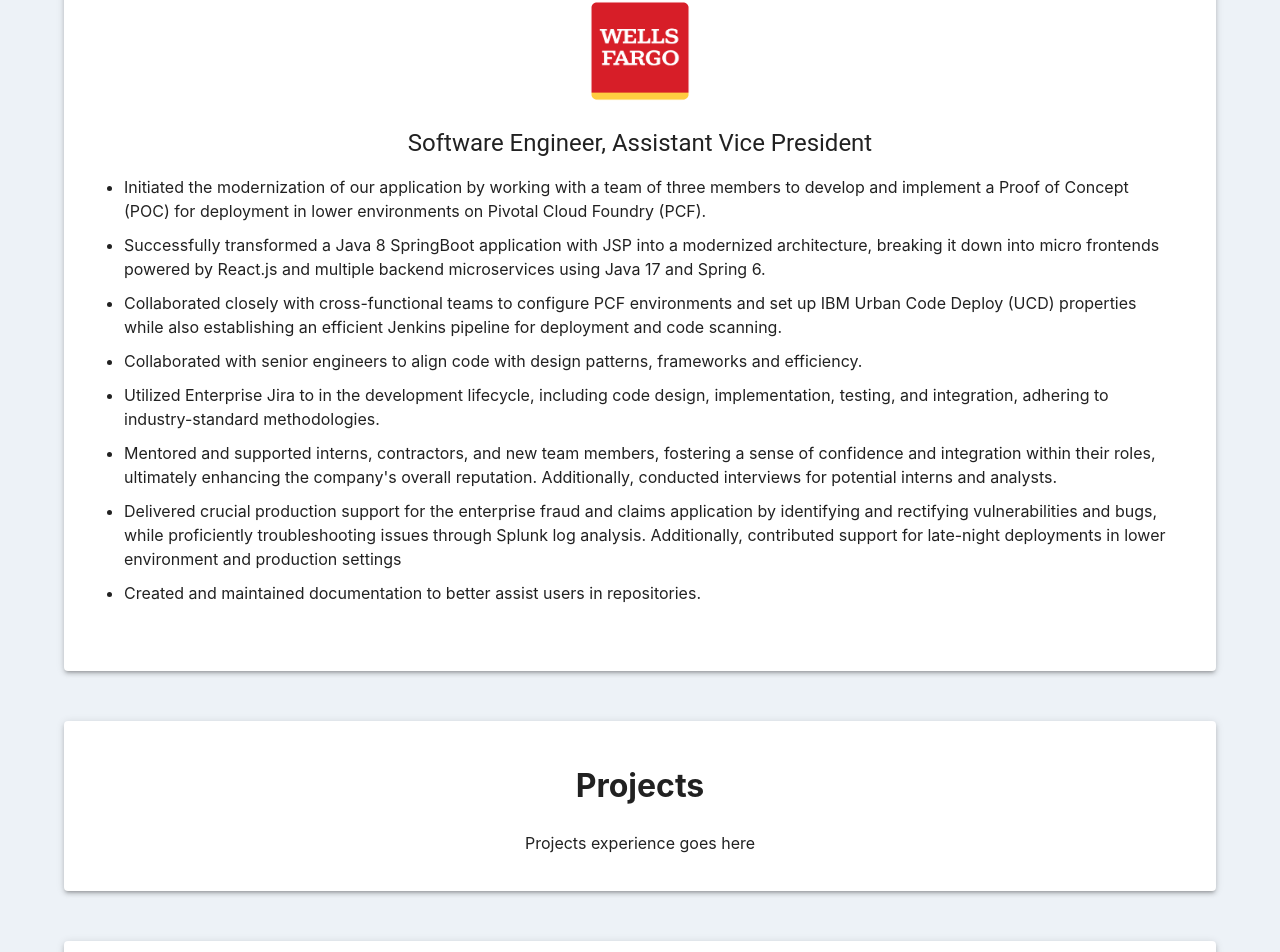
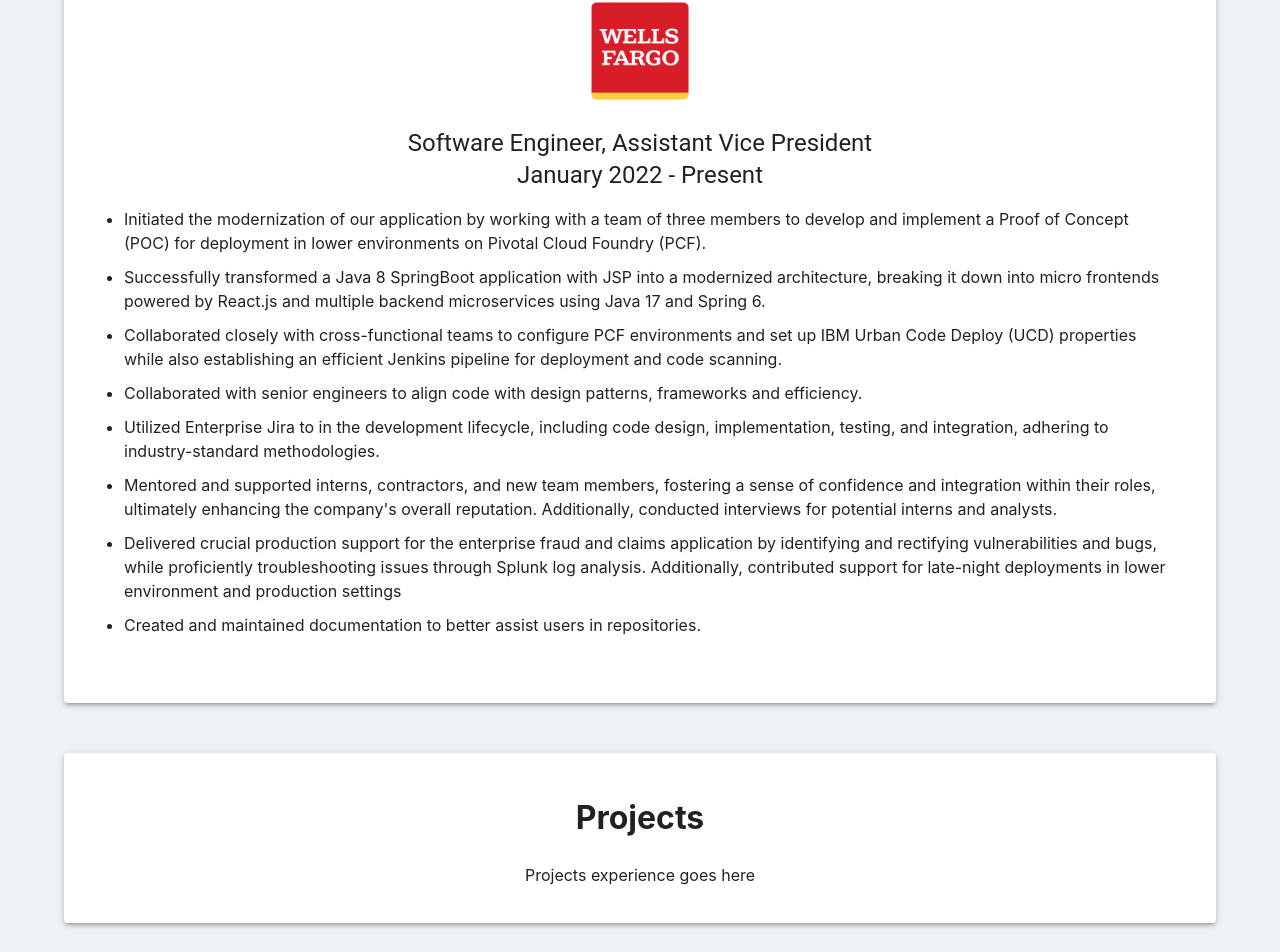
Before and after one commit to Jlthompson96/Resume_Website, a React (Vite) app: page / in a window 1280 px wide. Shown: the part 943-1895 px from the top of the page. Built offline with nearby package versions, Linux system fonts and the light colour scheme.

Commit message:
Added dates

```diff
--- a/src/components/WorkExperience.tsx
+++ b/src/components/WorkExperience.tsx
@@ -9,6 +9,7 @@
                 <div className="wf" style={{ padding: '20px' }}>
                     <img src={WFLogo} alt="Wells Fargo Logo" style={{ width: '100px', height: '100px', borderRadius: '30px', padding: '20px' }} />
                     <Typography variant="h5">Software Engineer, Assistant Vice President</Typography>
+                    <Typography variant="h5">January 2022 - Present</Typography>
                     <ul style={{ textAlign: 'left', paddingLeft: '20px' }}>
                         <li style={{ paddingBottom: '10px' }}>Initiated the modernization of our application by working with a team of three members to develop
                             and implement a
```
